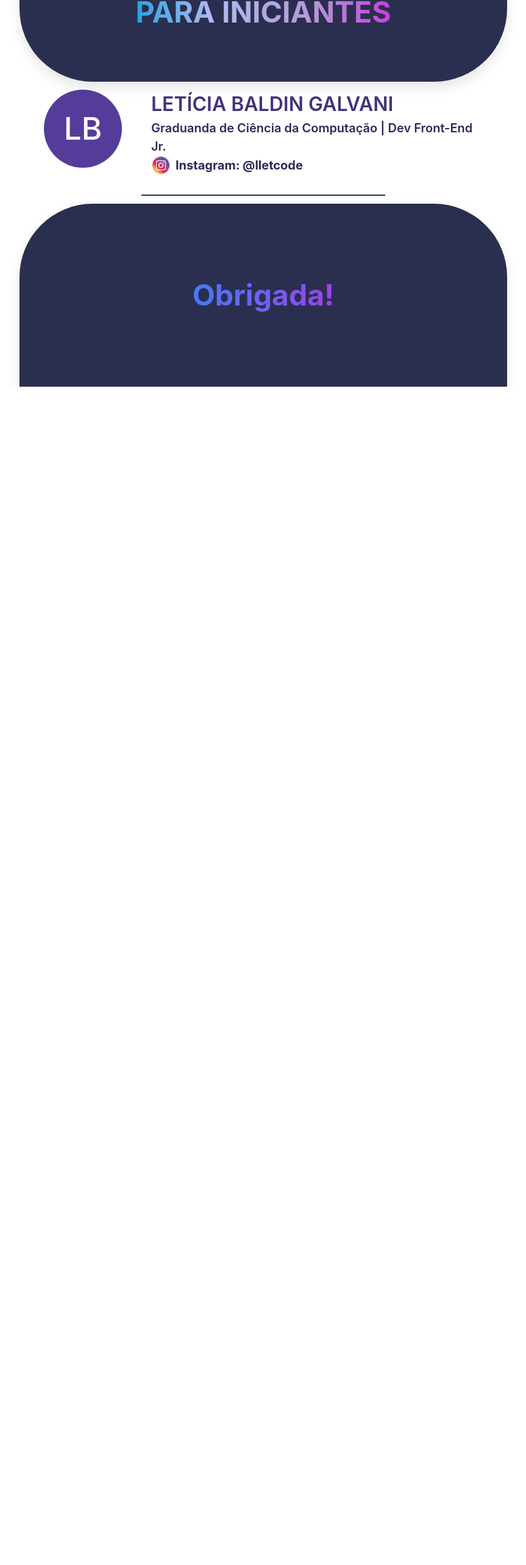
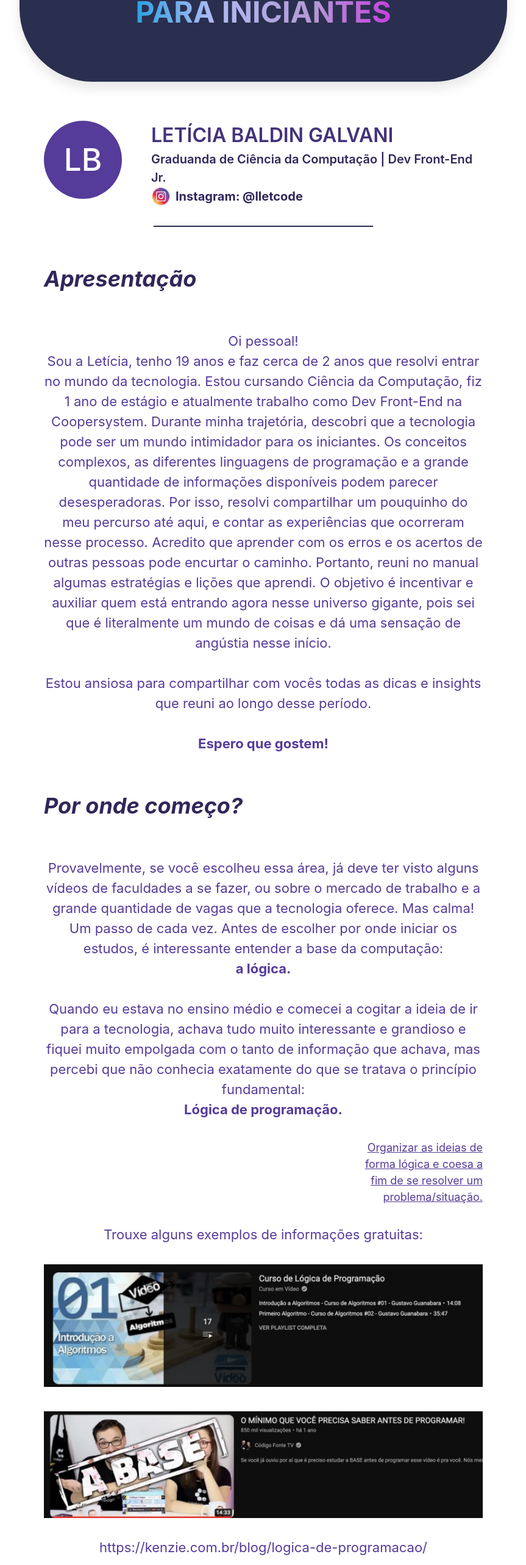
Before and after one commit to SixBruno99/landing-page, a React (Create React App) app: page / in a window 1280 px wide. Shown: the part 166-2732 px from the top of the page at 61% size, without its empty margins (208-1071 px from the left). Before the commit the page ends 800 px from the top, so only its background shows below. Built offline with nearby package versions, Linux system fonts and the light colour scheme.

Commit message:
Seções de apresentação e início prontos

```diff
--- a/src/components/footer/index.jsx
+++ b/src/components/footer/index.jsx
@@ -10,6 +10,7 @@ export const Footer = () => {
       alignItems="center"
       borderRadius="120px 120px 0 0"
       boxShadow="rgba(0, 0, 0, 0.1) 0px 10px 20px"
+      marginTop="4rem"
     >
       <Text
         fontSize="48px"
--- a/src/components/header/index.jsx
+++ b/src/components/header/index.jsx
@@ -10,6 +10,7 @@ export const Header = () => {
       alignItems="center"
       borderRadius="0 0 120px 120px"
       boxShadow="rgba(0, 0, 0, 0.1) 0px 10px 20px"
+      marginBottom="4rem"
     >
       <Text
         fontSize="48px"
--- a/src/components/layout.jsx
+++ b/src/components/layout.jsx
@@ -4,14 +4,20 @@ import { Box, Flex } from "@chakra-ui/react";
 import { Footer } from "./footer";
 import { Header } from "./header";
 import { Profile } from "./profile";
+import { Presentation } from "./sections/presentation";
+import { Start } from "./sections/start";
 
 export const Layout = () => {
   return (
     <Flex flexDir="column" justifyContent="space-between" minH="100vh">
       <Header />
-      <Box>
+      <Box w="90%" margin="auto">
         <Profile />
         <Box margin="auto" h="2px" w="50%" bg="#2A2F4F" marginTop="2rem"></Box>
+      </Box>
+      <Box w="90%" margin="auto">
+        <Presentation />
+        <Start />
       </Box>
       <Footer />
     </Flex>
--- a/src/components/profile/index.jsx
+++ b/src/components/profile/index.jsx
@@ -6,7 +6,6 @@ import Logo from "../../assets/logo-instageam.jpg";
 export const Profile = () => {
   return (
     <Flex justifyContent="center">
-      <Flex w="90%" justifyContent="center">
         <Avatar
           size="2xl"
           name="Letícia Baldin"
@@ -33,7 +32,6 @@ export const Profile = () => {
             </Text>
           </Flex>
         </Box>
-      </Flex>
     </Flex>
   );
 };
--- /dev/null
+++ b/src/components/sections/presentation/index.jsx
@@ -0,0 +1,39 @@
+import { Box, Heading, Text } from "@chakra-ui/react";
+
+export const Presentation = () => {
+  return (
+    <Box marginTop="4rem">
+      <Heading color="purple.900" fontStyle="italic">
+        Apresentação
+      </Heading>
+      <Text
+        marginTop="4rem"
+        fontSize="22px"
+        textAlign="center"
+        color="purple.700"
+      >
+        Oi pessoal!
+        <br /> Sou a Letícia, tenho 19 anos e faz cerca de 2 anos que resolvi
+        entrar no mundo da tecnologia. Estou cursando Ciência da Computação, fiz
+        1 ano de estágio e atualmente trabalho como Dev Front-End na
+        Coopersystem. Durante minha trajetória, descobri que a tecnologia pode
+        ser um mundo intimidador para os iniciantes. Os conceitos complexos, as
+        diferentes linguagens de programação e a grande quantidade de
+        informações disponíveis podem parecer desesperadoras. Por isso, resolvi
+        compartilhar um pouquinho do meu percurso até aqui, e contar as
+        experiências que ocorreram nesse processo. Acredito que aprender com os
+        erros e os acertos de outras pessoas pode encurtar o caminho. Portanto,
+        reuni no manual algumas estratégias e lições que aprendi. O objetivo é
+        incentivar e auxiliar quem está entrando agora nesse universo gigante,
+        pois sei que é literalmente um mundo de coisas e dá uma sensação de
+        angústia nesse início.
+        <br />
+        <br /> Estou ansiosa para compartilhar com vocês todas as dicas e
+        insights que reuni ao longo desse período.
+        <br />
+        <br />
+        <Text fontWeight="bold">Espero que gostem!</Text>
+      </Text>
+    </Box>
+  );
+};
--- /dev/null
+++ b/src/components/sections/start/index.jsx
@@ -0,0 +1,74 @@
+import { Box, Flex, Heading, Image, Text } from "@chakra-ui/react";
+
+// Images imports
+import Exemple1 from "../../../assets/Images/exemple1.jpg";
+import Exemple2 from "../../../assets/Images/exemple2.jpg";
+
+export const Start = () => {
+  return (
+    <Box marginTop="4rem">
+      <Heading color="purple.900" fontStyle="italic">
+        Por onde começo?
+      </Heading>
+      <Text
+        marginTop="4rem"
+        fontSize="22px"
+        textAlign="center"
+        color="purple.700"
+      >
+        Provavelmente, se você escolheu essa área, já deve ter visto alguns
+        vídeos de faculdades a se fazer, ou sobre o mercado de trabalho e a
+        grande quantidade de vagas que a tecnologia oferece. Mas calma! Um passo
+        de cada vez. Antes de escolher por onde iniciar os estudos, é
+        interessante entender a base da computação:
+        <Text fontWeight="bold">a lógica.</Text>
+        <br />
+        Quando eu estava no ensino médio e comecei a cogitar a ideia de ir para
+        a tecnologia, achava tudo muito interessante e grandioso e fiquei muito
+        empolgada com o tanto de informação que achava, mas percebi que não
+        conhecia exatamente do que se tratava o princípio fundamental:{" "}
+        <p style={{ fontWeight: "bold" }}>Lógica de programação.</p>
+      </Text>
+      <Text
+        marginTop="2rem"
+        fontSize="18px"
+        textAlign="end"
+        color="purple.700"
+        textDecoration="underline"
+      >
+        Organizar as ideias de
+        <br />
+        forma lógica e coesa a<br />
+        fim de se resolver um
+        <br />
+        problema/situação.
+      </Text>
+      <Text
+        marginTop="2rem"
+        fontSize="22px"
+        textAlign="center"
+        color="purple.700"
+      >
+        Trouxe alguns exemplos de informações gratuitas:
+      </Text>
+      <Flex marginTop="2rem" flexDir="column" gap={10}>
+        <Image src={Exemple1} />
+        <Image src={Exemple2} />
+      </Flex>
+      <Text
+        marginTop="2rem"
+        fontSize="22px"
+        textAlign="center"
+        color="purple.700"
+        onClick={() =>
+          window.open(
+            "https://kenzie.com.br/blog/logica-de-programacao/",
+            "_blank"
+          )
+        }
+      >
+        https://kenzie.com.br/blog/logica-de-programacao/
+      </Text>
+    </Box>
+  );
+};
```
Also changed, not shown: src/assets/Images/exemple1.jpg (added), src/assets/Images/exemple2.jpg (added).
